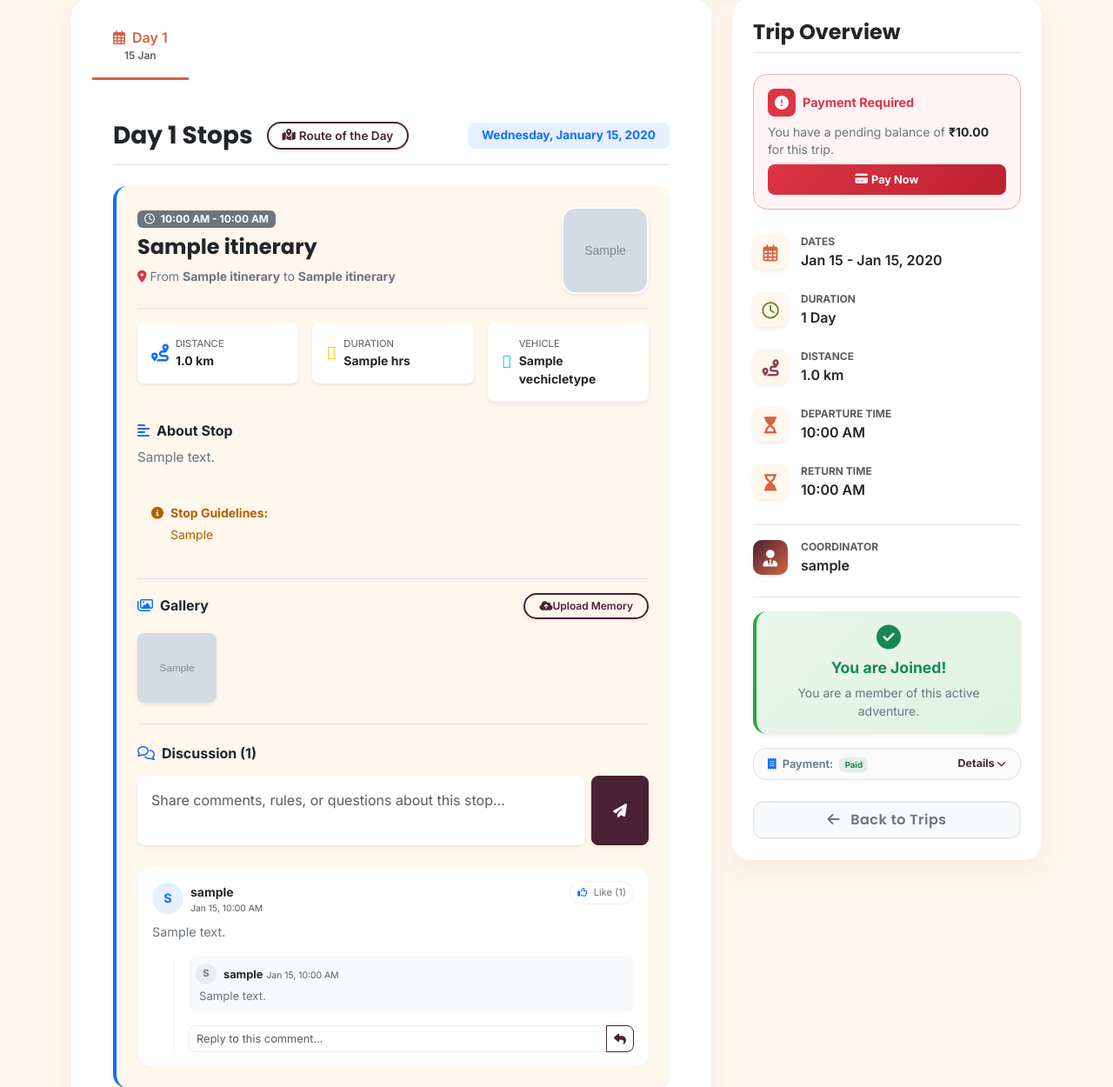
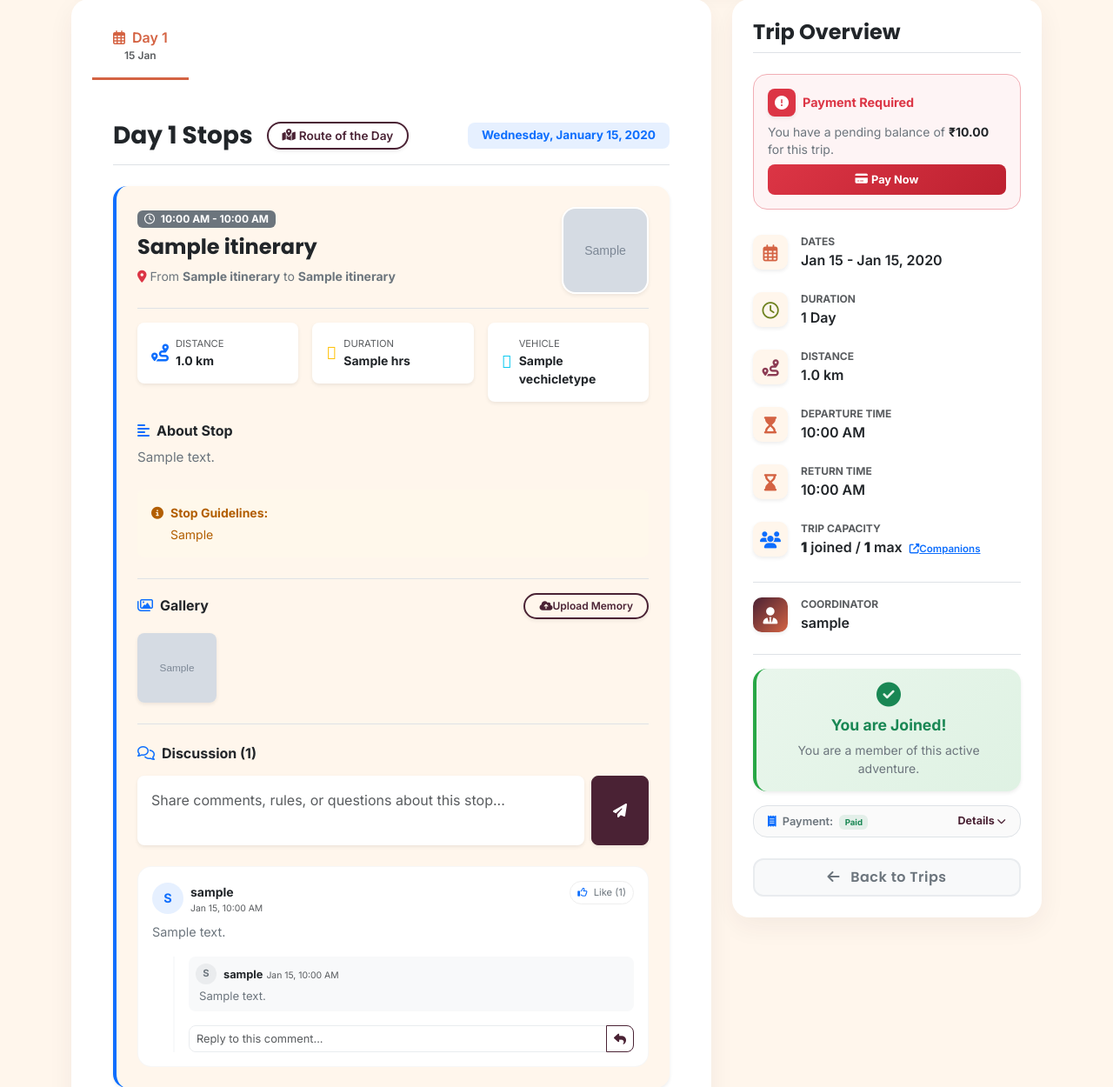
Before and after one commit to vidyavidhu/travel-and-tourism, a Django app: page /home/trip/1/ in a window 1280 px wide. Shown: the part 918-2168 px from the top of the page at 87% size. Run offline with Django 5.2, Linux system fonts and the light colour scheme; a user stored in the database is signed in; tables that the repository leaves empty hold one stand-in row (values such as "Sample post"); grey boxes marked "Sample" are stand-in pictures; some libraries are stand-ins or nearby versions.

Commit message:
member details @hometripdetails page

```diff
--- a/home/templates/home_trip_details.html
+++ b/home/templates/home_trip_details.html
@@ -469,6 +469,21 @@
                             </div>
                         </li>
 
+                        {% if membership_status == 1 or is_coordinator %}
+                        <li class="d-flex align-items-center" data-bs-toggle="modal" data-bs-target="#tripMembersModal" style="cursor: pointer;">
+                            <div class="detail-icon-box shadow-sm text-primary-custom" style="color: #0d6efd;">
+                                <i class="fas fa-users"></i>
+                            </div>
+                            <div>
+                                <small class="text-muted d-block text-uppercase fw-bold sidebar-label">Trip Capacity</small>
+                                <span class="fw-semibold text-dark">
+                                    <strong>{{ joined_count }}</strong> joined / <strong>{{ trip_details.max_members }}</strong> max
+                                    <span class="ms-1 text-primary" style="font-size: 0.72rem; text-decoration: underline;"><i class="fas fa-external-link-alt me-0.5"></i>Companions</span>
+                                </span>
+                            </div>
+                        </li>
+                        {% endif %}
+
                         <li class="d-flex align-items-center pt-3 border-top mt-1">
                             <div class="detail-icon-box shadow-sm bg-gradient-custom">
                                 <i class="fas fa-user-tie"></i>
@@ -634,6 +649,73 @@
         </div>
         {% endfor %}
     {% endfor %}
+{% endif %}
+
+<!-- Dynamic Companions Modal -->
+{% if membership_status == 1 or is_coordinator %}
+<div class="modal fade" id="tripMembersModal" tabindex="-1" aria-labelledby="tripMembersModalLabel" aria-hidden="true" style="color: var(--dash-text, #212529);">
+    <div class="modal-dialog modal-dialog-centered">
+        <div class="modal-content border-0 rounded-4 shadow-lg">
+            <div class="modal-header border-bottom-0 pb-0 p-4">
+                <h5 class="modal-title fw-bold text-dark" id="tripMembersModalLabel">
+                    <i class="fas fa-users text-primary me-2"></i>Adventure Companions
+                </h5>
+                <button type="button" class="btn-close" data-bs-dismiss="modal" aria-label="Close"></button>
+            </div>
+            <div class="modal-body p-4 pt-3" style="max-height: 60vh; overflow-y: auto;">
+                <p class="text-secondary small mb-4">Meet your fellow travellers joined on this active adventure.</p>
+                <div class="d-flex flex-column gap-3">
+                    {% for tm in joined_members %}
+                    <div class="p-3 bg-light rounded-4 border shadow-sm">
+                        <!-- Primary Member Card -->
+                        <div class="d-flex align-items-center gap-3">
+                            {% if tm.member.image %}
+                            <img src="{{ tm.member.image.url }}" class="rounded-circle shadow-sm" style="width: 48px; height: 48px; object-fit: cover; border: 2px solid var(--color-primary, #f8951e);">
+                            {% else %}
+                            <div class="bg-primary bg-opacity-10 text-primary rounded-circle d-flex justify-content-center align-items-center fw-bold text-uppercase shadow-sm" style="width: 48px; height: 48px; font-size: 1.2rem; border: 2px solid var(--color-primary, #f8951e);">
+                                {{ tm.member.user.username|first }}
+                            </div>
+                            {% endif %}
+                            <div>
+                                <h6 class="fw-bold mb-0 text-dark">{{ tm.member.user.get_full_name|default:tm.member.user.username }}</h6>
+                                <span class="badge bg-success bg-opacity-10 text-success border border-success-subtle rounded-pill" style="font-size: 0.7rem;">Primary Traveler</span>
+                            </div>
+                        </div>
+
+                        <!-- Co-Travellers Section -->
+                        {% if tm.co_travellers_list %}
+                        <div class="mt-3 pt-3 border-top" style="border-top-style: dashed !important; border-top-color: #dee2e6 !important;">
+                            <small class="text-muted fw-bold d-block mb-2 text-uppercase" style="font-size: 0.68rem; letter-spacing: 0.5px;">Co-Travellers ({{ tm.co_travellers_list.count }})</small>
+                            <div class="d-flex flex-column gap-2 ps-2">
+                                {% for co in tm.co_travellers_list %}
+                                <div class="d-flex align-items-center gap-2.5">
+                                    <div class="bg-secondary bg-opacity-10 text-secondary rounded-circle d-flex justify-content-center align-items-center fw-bold text-uppercase" style="width: 28px; height: 28px; font-size: 0.72rem;">
+                                        {{ co.name|first }}
+                                    </div>
+                                    <div>
+                                        <span class="fw-semibold text-dark small">{{ co.name }}</span>
+                                        <span class="badge bg-light text-secondary border rounded-pill ms-1.5" style="font-size: 0.6rem;">{{ co.member_type.name|default:"Adult"|title }}</span>
+                                    </div>
+                                </div>
+                                {% endfor %}
+                            </div>
+                        </div>
+                        {% endif %}
+                    </div>
+                    {% empty %}
+                    <div class="text-center py-4">
+                        <i class="fas fa-users-slash text-muted fs-3 mb-2 opacity-50"></i>
+                        <p class="text-muted small m-0">No companions have officially joined yet.</p>
+                    </div>
+                    {% endfor %}
+                </div>
+            </div>
+            <div class="modal-footer border-top-0 pt-0 p-4">
+                <button type="button" class="btn btn-primary rounded-pill w-100 py-2 fw-semibold" data-bs-dismiss="modal">Close</button>
+            </div>
+        </div>
+    </div>
+</div>
 {% endif %}
 
 {% endblock %}
--- a/home/views.py
+++ b/home/views.py
@@ -56,6 +56,13 @@ def home_trip_details(request, pk):
 
     is_joined_or_coordinator = (membership_status == 1) or is_coordinator
 
+    # Fetch joined members and attach their co-travellers
+    joined_members = trip_members.filter(status=1)
+    for tm in joined_members:
+        tm.co_travellers_list = CoTraveller.objects.filter(trip=trip, user=tm.member.user)
+
+    joined_count = sum(m.group_size for m in joined_members)
+
     from django.db.models import Q
     from trip.models import TripBroadcastMessage
     if request.user.is_authenticated:
@@ -79,6 +86,8 @@ def home_trip_details(request, pk):
         'broadcast_messages': broadcast_messages,
         'is_coordinator': is_coordinator,
         'is_joined_or_coordinator': is_joined_or_coordinator,
+        'joined_members': joined_members,
+        'joined_count': joined_count,
     }
     return render(request, 'home_trip_details.html', context)
 
```
